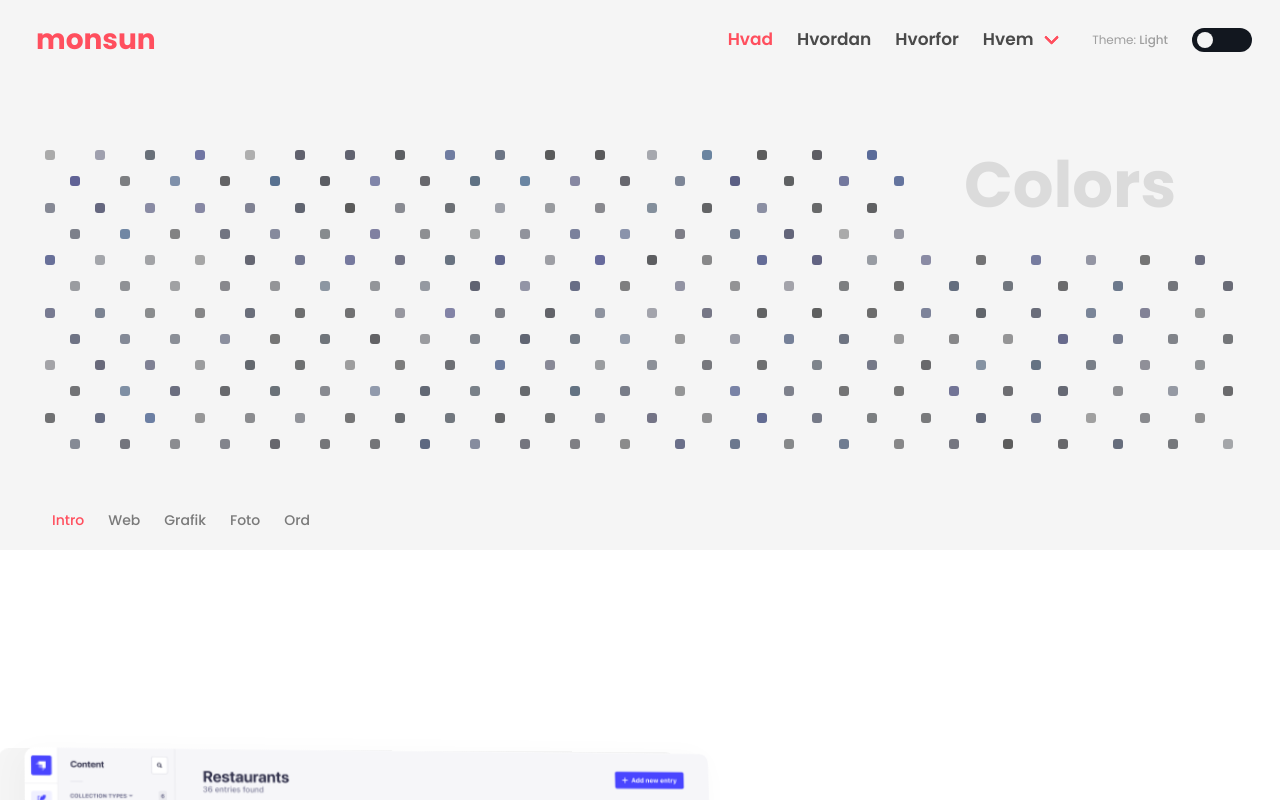
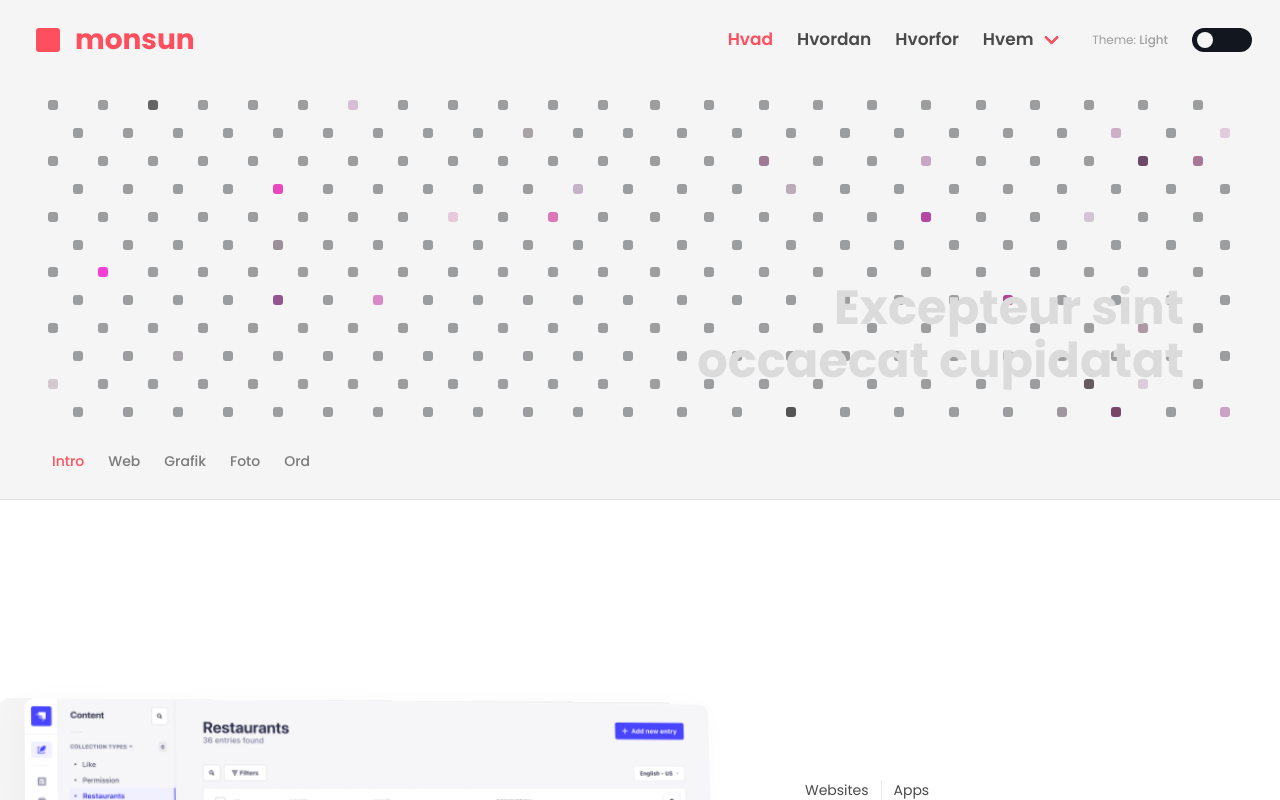
Before and after one commit to maxrh/monsun-next-2023, a Next.js app: page / in a window 1280 px wide. Shown: the top 800 px of the page. Built offline with nearby package versions, Linux system fonts and the light colour scheme.

Commit message:
more squares

```diff
--- a/app/components/Header.js
+++ b/app/components/Header.js
@@ -2,7 +2,7 @@
 
 import { useState, useEffect } from 'react';
 import { motion } from 'framer-motion';
-
+import Image from 'next/image'
 import Link from 'next/link'
 import ThemeSwitchWidget from './ThemeSwitchWidget'
 import NavAnchorMenu from './NavAnchorMenu'
@@ -63,7 +63,7 @@ export default function Header() {
                             </div>
 
                             <div id="navbarBasicExample" className="navbar-menu">
-                                    <motion.div className="hero-head-anchor-menu navbar-start ml-6"
+                                    <motion.div className="hero-head-anchor-menu navbar-start ml-3"
                                         animate={{
                                             opacity: (!isScrolled && isHovering) ? 1 : isScrolled ? 1 : 0,
                                             x: (!isScrolled && isHovering) ? 0 : isScrolled ? 0 : -30
@@ -109,7 +109,7 @@ export default function Header() {
                         transition={{ duration: .5 }}
                     >
                         <div className="hero-body-box">
-                            <h1 className='hero-title'>Colors</h1>
+                            <h1 className='hero-title'>Excepteur sint occaecat cupidatat</h1>
                         </div>
 
                     </motion.div>
@@ -137,9 +137,8 @@ export default function Header() {
                     <div className="hero-grid">
                         <SquaresGrid className="hero-squares" size={10} gap={15} hueRange={NaN} dynamic/>
                     </div>
+                    {/* <Image className="hero-image" src="https://picsum.photos/1600/600" width="1600" height="600" priority={true} placeholder /> */}
             </section>
-            {/* <SquaresGrid className="navbar-squares" size={5} gap={5} hueRange={NaN}  /> */}
-
         </header>
     )
 }
--- a/app/components/SquaresGrid.js
+++ b/app/components/SquaresGrid.js
@@ -1,7 +1,7 @@
 "use client"
 
 import { useEffect, useState, useMemo, useRef } from 'react'
-import { motion } from 'framer-motion'
+import { motion, AnimatePresence } from 'framer-motion'
 import useRandomHslColor from '../hooks/useRandomHslColor'
 import styles from './SquaresGrid.scss'
 
@@ -20,6 +20,7 @@ export default function SquaresGrid({ size, gap, className, hueRange, dynamic })
     const [numberOfSquares, setNumberOfSquares] = useState(0)
     const [numColumns, setNumColumns] = useState(0)
     const [isLoading, setIsLoading] = useState(false)
+    const [isTouched, setIsTouched] = useState()
 
     const ref = useRef(null);
     const squareSize = size || 5
@@ -28,12 +29,8 @@ export default function SquaresGrid({ size, gap, className, hueRange, dynamic })
     useEffect(() => {
         const handleResize = () => {
             dynamic
-                ? setIsLoading(true)
+                ? setIsLoading(isLoading ? false : true)
                 : setIsLoading(false)
-
-            hueRange
-                ? setSelectedHueRange(hueRanges[hueRange])
-                : setRandomHueRange(hueRanges[Math.floor(Math.random() * hueRanges.length)])
 
             if (ref.current) {
                 const { width, height } = ref.current.getBoundingClientRect()
@@ -42,11 +39,9 @@ export default function SquaresGrid({ size, gap, className, hueRange, dynamic })
 
                 setNumColumns(numCols)
                 const totalSquares = numCols * numRows
-
-                console.log('totalSquares', numCols, numRows, totalSquares)
                 setNumberOfSquares(totalSquares)
             }
-            setTimeout(() => setIsLoading(false), 500) // Set loading state to false
+            setTimeout(() => setIsLoading(false), 10000) // Set loading state to false
         }
 
         handleResize()
@@ -59,28 +54,24 @@ export default function SquaresGrid({ size, gap, className, hueRange, dynamic })
         }
     }, [])
 
-
     useEffect(() => {
         const interval = setInterval(() => {
             setIsLoading(true);
-
             if (!hueRange) {
                 const newHueRange = hueRanges[Math.floor(Math.random() * hueRanges.length)];
                 setRandomHueRange(newHueRange);
             } else {
                 setSelectedHueRange(hueRanges[hueRange]);
             }
-
-            setTimeout(() => setIsLoading(false), 50); // adjust delay as needed
-        }, 16500);
+            setTimeout(() => setIsLoading(false), 10000); // adjust delay as needed
+        }, 20000);
 
         return () => clearInterval(interval);
     }, []);
 
-
     const container = {
-        hidden: { opacity: 1 },
-        show: { opacity: 1, transition: { duration: 0.25 } }
+        hidden: { opacity: 0 },
+        show: { opacity: 1, transition: { duration: 1 } }
     };
 
     const squares = useMemo(() => {
@@ -88,50 +79,60 @@ export default function SquaresGrid({ size, gap, className, hueRange, dynamic })
             const row = Math.floor(i / numColumns);
             const column = i % numColumns;
             const color = useRandomHslColor(hueRange ? selectedHueRange : randomHueRange)
+            const transitionColor = 'hsla(218, 29%, 5%, .5)'
+            const colorRoullette = Math.random() >= 0.9 ? color : transitionColor
 
             return (
                 <motion.div
                     key={i}
-                    variants={{
-                        hidden: { opacity: 1, backgroundColor: 'hsla(0, 0%, 0%, 0.5)' },
-                        show: {
-                            opacity: 1,
-                            backgroundColor: [ 'hsla(0, 0%, 0%, 0.5)', color, 'hsla(0, 0%, 0%, 0.5)'],
-                            transition: {
-                                type: 'linear',
-                                delay: 2 + (Math.random() * -i / numberOfSquares + 0.1) - 0.1 ,
-                                duration: 5,
-                                restDelta: 0.05,
-                            }
+                    className="square"
+                    initial={{ opacity: 1, backgroundColor: transitionColor}}
+                    exit={{ opacity: 1, backgroundColor: transitionColor}}
+                    animate={{
+                        opacity: 1 ,
+                        backgroundColor: colorRoullette,
+                        transition: {
+                            type: 'easeInOut',
+                            duration: 3,
+                            delay: 1 + (Math.random() * numColumns + 0.1) / 4 - 0.1 ,
                         }
                     }}
-                    className="square"
-
+                    onMouseEnter={() => setIsTouched(i)}
                     style={{
                         width: `${squareSize}px`,
                         height: `${squareSize}px`,
                         gridRow: row + 1,
                         gridColumn: 2 * column + 1 + row % 2,
-                        transformStyle: 'preserve-3d',
-                        perspective: '1000px',
                     }}
                 />
             );
         });
     }, [numberOfSquares, squareSize, randomHueRange, selectedHueRange]);
 
-
     const loadingSquares = useMemo(() => {
         return Array.from({ length: numberOfSquares }, (_, i) => {
             const row = Math.floor(i / numColumns);
             const column = i % numColumns;
+            const color = useRandomHslColor(hueRange ? selectedHueRange : randomHueRange)
+            const transitionColor = 'hsla(218, 29%, 5%, .5)'
+            const colorRoullette = Math.random() >= 0.9 ? color : transitionColor
 
             return (
-                <div
+                <motion.div
                     key={i}
                     className="square"
+                    initial={{ opacity: 1, backgroundColor: transitionColor }}
+                    exit={{ opacity: 1, backgroundColor: transitionColor }}
+                    animate={{
+                        opacity: 1 ,
+                        backgroundColor: colorRoullette,
+                        transition: {
+                            type: 'easeInOut',
+                            duration: 3,
+                            delay: 1 + (Math.random() * numColumns + 0.1) / 4 - 0.1 ,
+                        }
+                    }}
                     style={{
-                        backgroundColor: 'hsla(0, 0%, 0%, 0.5)',
                         width: `${squareSize}px`,
                         height: `${squareSize}px`,
                         gridRow: row + 1,
@@ -157,7 +158,9 @@ export default function SquaresGrid({ size, gap, className, hueRange, dynamic })
                 perspective: '1000px',
             }}
         >
-            { isLoading ? loadingSquares : squares }
+            <AnimatePresence >
+                { isLoading ? loadingSquares : squares }
+            </AnimatePresence>
         </motion.div>
     );
 }
--- a/app/hooks/useRandomHslColor.js
+++ b/app/hooks/useRandomHslColor.js
@@ -3,7 +3,7 @@ const useRandomHslColor = (selectedHueRange) => {
     const { hue, saturation, lightness } = {
         hue: getRandomNumber(...selectedHueRange),
         saturation: getRandomNumber(0, 100),
-        lightness: getRandomNumber(0, 100),
+        lightness: getRandomNumber(0, 90),
     };
 
     return `hsl(${hue}, ${saturation}%, ${lightness}%)`;
--- a/app/layout.js
+++ b/app/layout.js
@@ -2,6 +2,7 @@
 
 import { useState } from 'react';
 import { ThemeProviders } from './themeProviders'
+import SquaresGrid from './components/SquaresGrid';
 import ScrollContext from './context/ScrollContext';
 import Header from './components/Header'
 import Footer from './components/Footer'
--- a/app/styles/globals.scss
+++ b/app/styles/globals.scss
@@ -39,7 +39,8 @@
     // RGB values
 
     --body-background-color-rgb: 245, 245, 245;
-    --body-background-color-light-rgb: 245, 245, 245;
+    --body-background-color-light-rgb: 235, 235, 235;
+    --body-background-color-lighter-rgb: 200, 200, 200;
 
 
 }
@@ -48,7 +49,7 @@ html[data-theme='dark'] {
 
     --body-color: #{$body-color-invert};
 
-    --body-background-color: #{$body-background-color-invert};
+    --body-background-color: #{$body-background-color-light-invert};
     --body-background-color-transparent: #{$body-background-color-transparent-invert};
 
 
@@ -66,6 +67,7 @@ html[data-theme='dark'] {
 
     --body-background-color-rgb: 25, 33, 44;
     --body-background-color-light-rgb: 18, 23, 31;
+    --body-background-color-lighter-rgb: 9, 12, 16;
 
 }
 
@@ -156,8 +158,11 @@ h6, h6.title {
 }
 
 .page-container {
-    display: flex;
-    flex-direction: column;
+    position: relative;
+    height: 100%;
+    width: 100%;
+    margin: 0;
+    padding: 0;
 }
 
 .site-header {
@@ -194,7 +199,6 @@ h6, h6.title {
 }
 
 .site-logo {
-    background-color: var(--theme-primary-color);
     color: var(--body-background-color);
     margin-left: -1rem;
     display: flex;
@@ -203,6 +207,16 @@ h6, h6.title {
     padding: 0.5rem 2.25rem;
     font-weight: 700;
     font-size: 1.75rem;
+    line-height: 0;
+
+    &::before {
+        content: '';
+        width: 1.5rem;
+        height: 1.5rem;
+        background-color: var(--theme-primary-color);
+        border-radius: 3px;
+        margin-right: 15px;
+    }
 }
 
 
@@ -217,6 +231,9 @@ h6, h6.title {
 // Hero & Navbar
 
 .hero {
+    position: relative;
+    // background-image: linear-gradient(to bottom right, rgb(var(--body-background-color-light-rgb)) 0%, rgb(var(--body-background-color-rgb)) 80%);
+
     .hero-head {
         height: var(--navbar-big-height);
         position: relative;
@@ -225,29 +242,47 @@ h6, h6.title {
     .hero-body {
         z-index: 10;
         pointer-events: none;
-        display: grid;
-        grid-template-columns: repeat(auto-fill, minmax(10px, 1fr));
-        grid-template-rows: repeat(auto-fill, minmax(10px, 1fr));
+        display: flex;
+        align-items: flex-end;
+        justify-content:flex-end;
+        // display: grid;
+        // grid-template-columns: repeat(auto-fill, minmax(10px, 1fr));
+        // grid-template-rows: repeat(auto-fill, minmax(10px, 1fr));
         padding: 0;
+        text-align: right;
 
         &-box {
-            display: flex;
+            display: inline-flex;
             align-items: center;
             justify-content: center;
-            background-color: var(--body-background-color-light);
-            padding: 15px 45px 45px;
             pointer-events: all;
-            grid-column: -34 / end; // Start from the end and span 50 columns towards the start
-            grid-row: span 10;
-            height: 100%;
-            width: 100%;
+            position: relative;
+            max-width: 700px;
+            //background-color: var(--body-background-color-light);
+            // grid-column: -60 / end; // Start from the end and span 50 columns towards the start
+            // grid-row: span 10;
+            padding: 2rem 6rem 2rem;
+            // &::after {
+            //     content: '';
+            //     position: absolute;
+            //     left:  -50px;
+            //     bottom: 0px;
+            //     z-index: -1 !important;
+            //     opacity: 1 !important;
+            //     width: 100px;
+            //     height: 100px;
+            //     clip-path: polygon(100% 0%, 0% 0%, 100% 100%);
+            //     background-color: var(--body-background-color-light);
+            // }
+
         }
     }
 
     .hero-foot {
-        .navbar {
-            z-index: 30;
-        }
+        position: relative;
+        z-index: 10;
+        border-bottom: 1px solid var(--border-color);
+        padding: .5rem 0;
     }
 }
 
@@ -271,11 +306,11 @@ h6, h6.title {
 
 
 .hero-title {
-    font-size: 4rem;
+    font-size: 3rem;
     font-weight: 700;
     margin-bottom: 0;
     color: var(--body-background-color-lighter);
-    line-height: .8;
+    line-height: 1.1;
     word-wrap: break-word;
     display: inline;
     span {
@@ -284,20 +319,29 @@ h6, h6.title {
 }
 
 
-.hero-body,
+.hero-body {
+    position: absolute;
+    top:  80px;
+    left: 0;
+    bottom: 80px;
+    right: 0;
+    max-width: 100%;
+}
+
+
 .hero-grid {
+    opacity: .75;
     position: absolute;
-    top:  150px;
-    left: 45px;
-    bottom: 100px;
-    right: 45px;
-    max-width: 100%;
+    top:  100px;
+    left: 3rem;
+    right: 3rem;
+    bottom: 80px;
 }
 
 // squares grid
 
 .hero-squares {
-    max-width: 100%;
+
 
     .square {
         position: relative;
@@ -318,32 +362,50 @@ h6, h6.title {
 .navbar-squares {
     overflow: hidden;
 
-
-    width: 150px !important;
-    height: 150px !important;
-
     position: absolute;
-    left: 0;
+    top:15px;
+    bottom: 60px;
+    left: 15px;
+    right: 15px;
+    height: auto !important;
+    width: auto !important;
 
     .square {
         z-index: -1;
-        border-radius: 20px;
+        border-radius: 2px;
 
     }
 
-    &::after {
-        content: '';
-        position: absolute;
-        top: 0px;
-        left: 0px;
-        right: 0px;
-        bottom: 0px;
-        width: 100% !important;
-        height: 100% !important;
-        background-image: linear-gradient(to bottom right, rgb(var(--body-background-color-rgb), 0) 0%, rgb(var(--body-background-color-rgb)) 50%) !important;
-        z-index: 1 !important;
-        opacity: 1 !important;
-    }
+    // &::after {
+    //     content: '';
+    //     position: absolute;
+    //     top: 0px;
+    //     left: 0px;
+    //     right: 0px;
+    //     bottom: 0px;
+    //     width: 100% !important;
+    //     height: 100% !important;
+    //     background-image: linear-gradient(to bottom, rgb(var(--body-background-color-light-rgb), 0) 60%, rgb(var(--body-background-color-light-rgb)) 100%) !important;
+    //     z-index: 1 !important;
+    //     opacity: 1 !important;
+    // }
+}
+
+.body-grid {
+    position: absolute; /* This will make the div position relative to the nearest positioned ancestor (instead of relative to the viewport) */
+    top: 0; /* Align to the top */
+    left: 0; /* Align to the left */
+    height: 100%; /* Make it fill the height of the body */
+    width: 100%; /* Make it fill the width of the body */
+    opacity: .5;
+    padding: 3rem;
+
+}
+
+.body-squares {
+    height: 100%;
+    width: 100%;
+
 }
 
 .bulma-loader-mixin {
--- a/app/styles/variable-overrides.scss
+++ b/app/styles/variable-overrides.scss
@@ -42,13 +42,13 @@ $danger: rgb(255, 0, 0);
 $theme-lightest: rgb(176, 190, 208);
 $theme-dark: rgb(25, 33, 44);
 $theme-darker: rgb(18, 23, 31);
-$theme-darkest: rgb(10, 13, 18);
+$theme-darkest: rgb(9, 12, 16);
 
 $scheme-main: $white;
 $scheme-invert: $theme-dark;
 
 $border: rgba($scheme-invert, 0.1);
-$border-invert: rgba($scheme-main, 0.1);
+$border-invert: rgba($theme-dark, .8);
 
 $text: $grey-dark;
 $text-invert: $grey-lighter;
@@ -84,7 +84,7 @@ $body-background-color-lighter-invert:  $theme-darkest;
 $navbar-height: 3.75rem;
 $navbar-big-height: 5rem;
 
-$site-header-height: 550px;
+$site-header-height: 500px;
 $site-header-big-height: 50rem;
 $site-header-small-height: 18.75rem;
 
```
